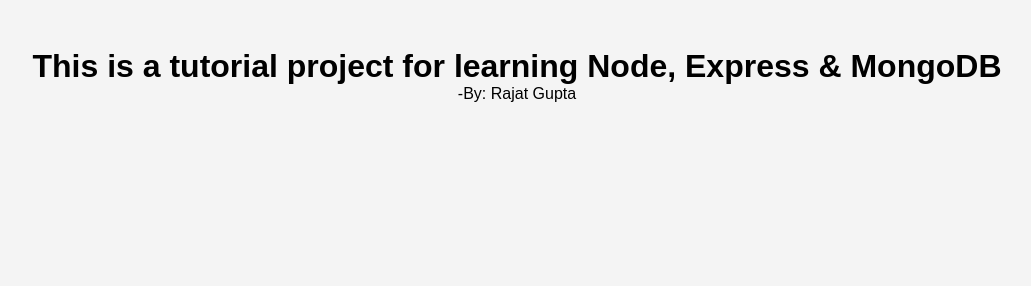
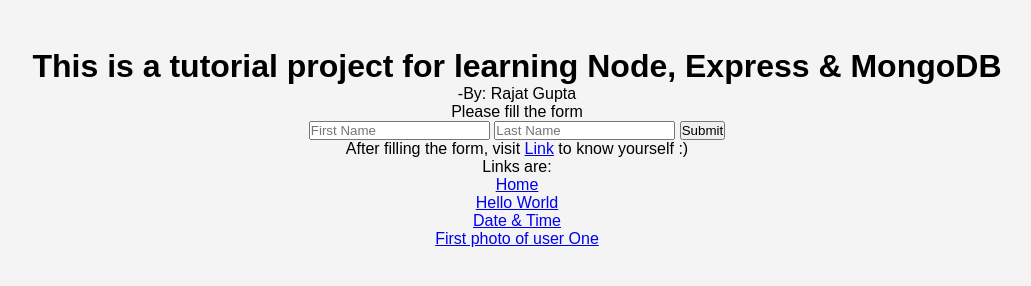
Before and after one commit to rajatgupta24/backend-tut, a website: page views/index.html in a window 1280 px wide. Shown: the whole page, without its empty margins (123-1154 px from the left). Drawn offline with Linux system fonts and the light colour scheme.

Commit message:
adding post request

```diff
--- a/package.json
+++ b/package.json
@@ -15,6 +15,7 @@
 		"start": "node server.js"
 	},
 	"dependencies": {
+		"body-parser": "^1.19.0",
 		"express": "^4.17.1"
 	},
 	"devDependencies": {
--- a/views/index.html
+++ b/views/index.html
@@ -8,6 +8,32 @@
       <div class="container">
          <h1>This is a tutorial project for learning Node, Express & MongoDB</h1>
          <p>-By: Rajat Gupta</p>
+
+         <p>Please fill the form </p>
+         <form action="/name" method="post" >
+            <input placeholder="First Name" name="first" type="text">
+            <input placeholder="Last Name" name="last" type="text">
+            <input type="submit" value="Submit">
+         </form>
+
+         <p>After filling the form, visit <a href="/name">Link</a> to know yourself :)</p>
+
+         <p>Links are: </p>
+         <ul>
+            <li>
+               <a href="/">Home</a>
+            </li>
+            <li>
+               <a href="/json">Hello World</a>
+            </li>
+            <li>
+               <a href="/new-user">Date & Time</a>
+            </li>
+            <li>
+               <a href="/users/1/photos/1/">First photo of user One</a>
+            </li>
+
+         </ul>
       </div>
    </body>
 </html>
```
Also changed, not shown: server.js (+35 -10 lines).
